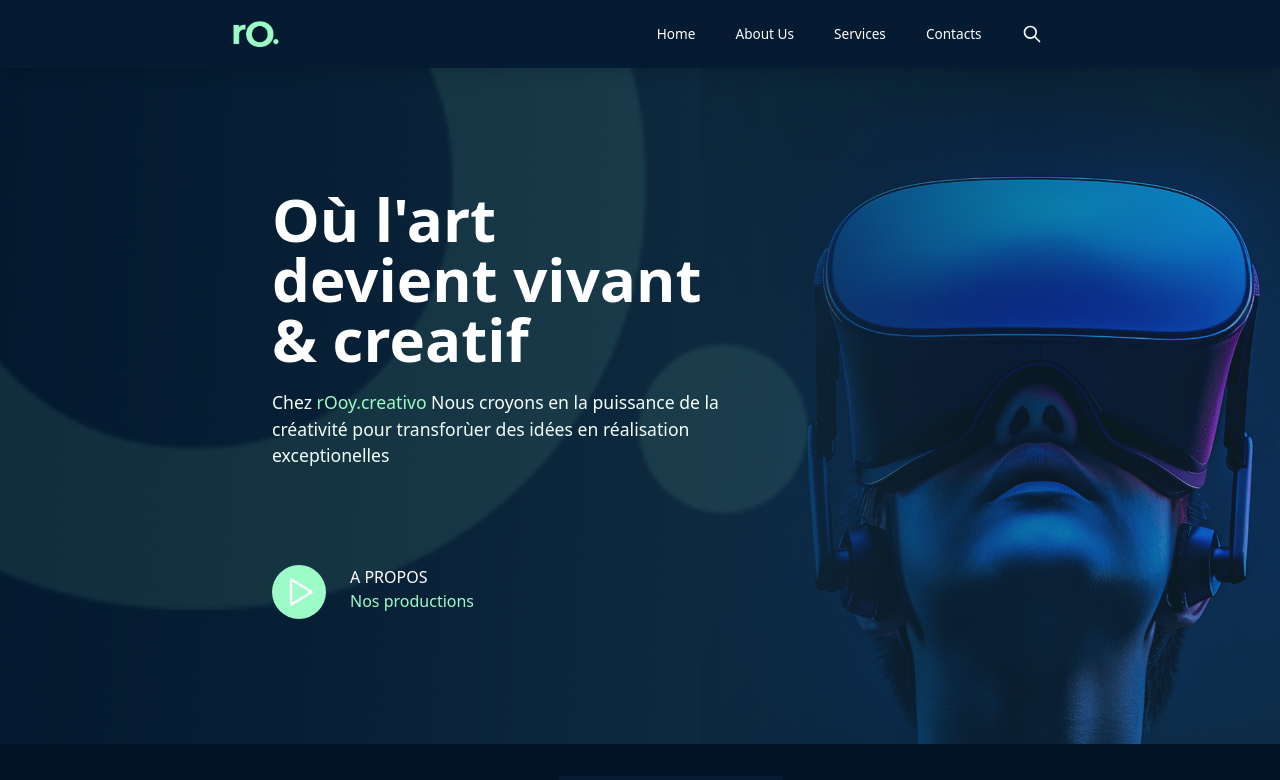
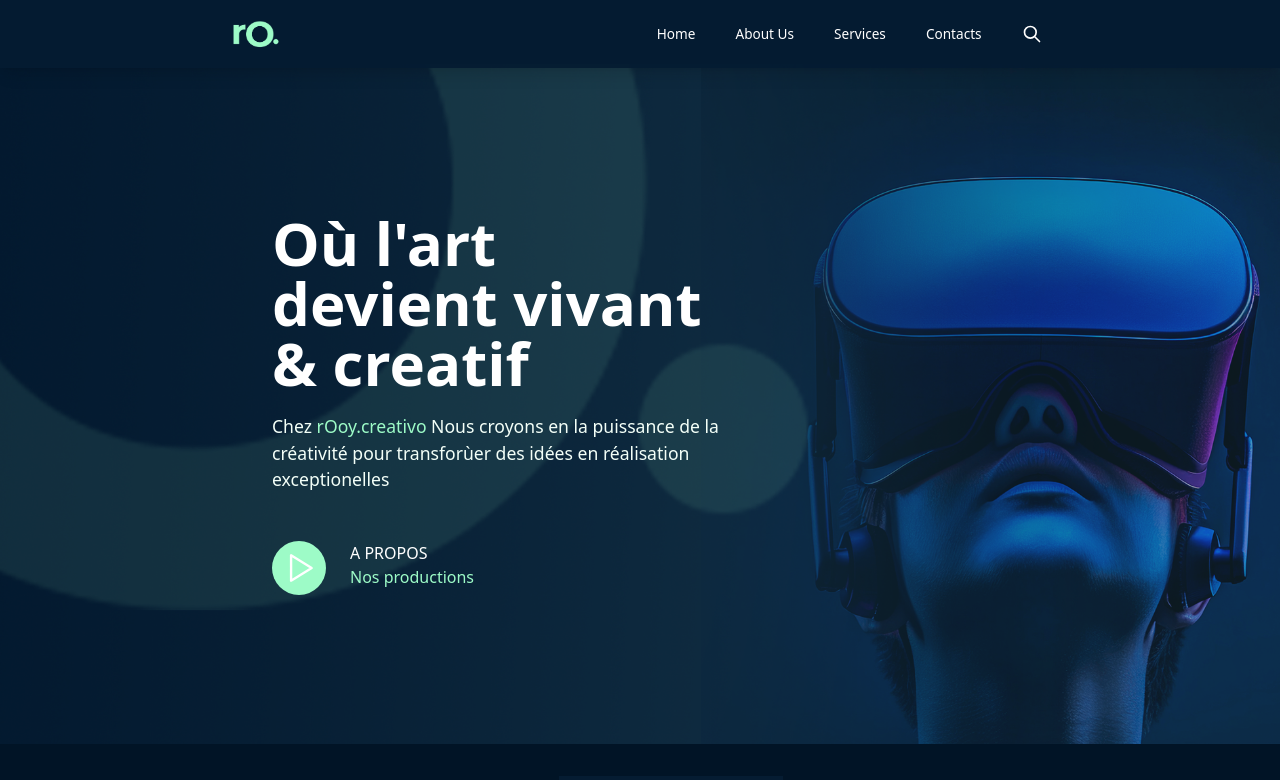
Before and after one commit to romeokany187/vite-deploy, a React (Vite) app: page / in a window 1280 px wide. Shown: the top 780 px of the page. Built offline with nearby package versions, Linux system fonts and the light colour scheme.

Commit message:
corrections

```diff
--- a/src/components/Banner.jsx
+++ b/src/components/Banner.jsx
@@ -23,7 +23,7 @@ const Banner = () => {
             } >
                 <div className="w-[55%]">
                     <h1 className='text-white text-6xl font-extrabold mb-5'>Où l'art <br /> devient vivant <br /> & creatif</h1>
-                    <p className='text-[#f3fff8]  text-[1.1rem] mb-[6rem]'>Chez <span className='text-green'>r<span>O</span>oy.creativo</span> Nous croyons en la puissance de la créativité pour transforùer des idées en réalisation exceptionelles</p>
+                    <p className='text-[#f3fff8]  text-[1.1rem] mb-[3rem]'>Chez <span className='text-green'>r<span>O</span>oy.creativo</span> Nous croyons en la puissance de la créativité pour transforùer des idées en réalisation exceptionelles</p>
                     <div className="flex gap-6">
                         <div className="">
                             <svg xmlns="http://www.w3.org/2000/svg" class="icon icon-tabler icon-tabler-player-play bg-green rounded-full p-2" width="54" height="54" viewBox="0 0 24 24" stroke-width="1.5" stroke="#ffffff" fill="none" stroke-linecap="round" stroke-linejoin="round">
```
